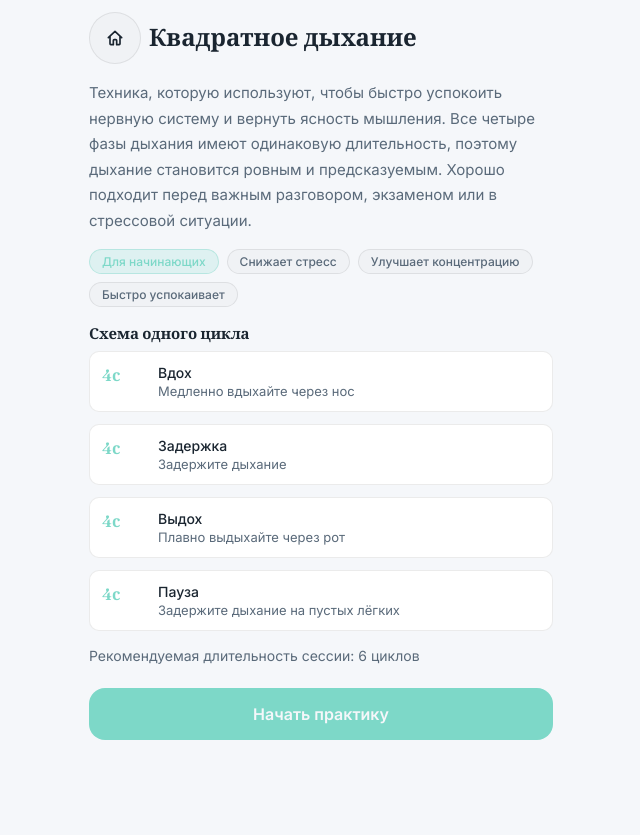
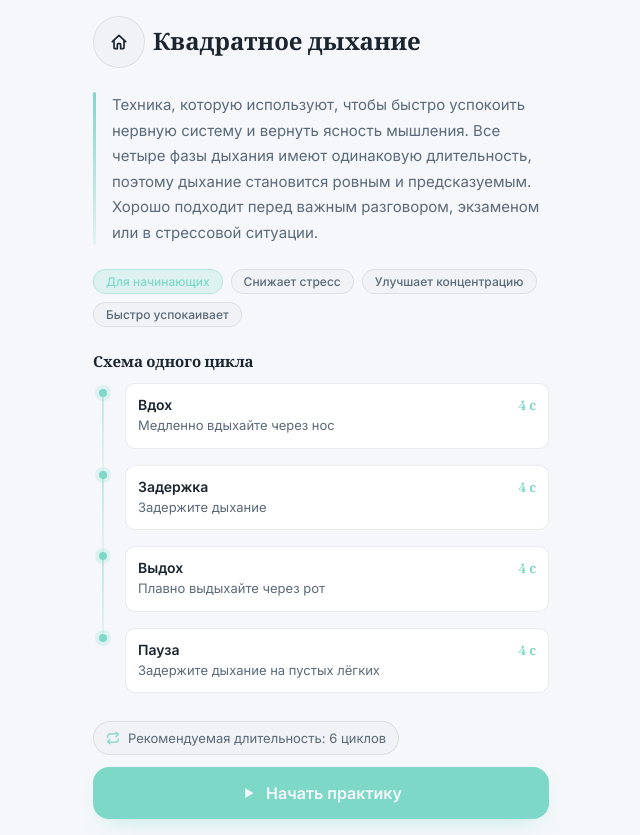
Before and after one commit to no-0-name/breathing-app, a React (Vite) app: page / in a window 1280 px wide. Both pictures are taken after a click on the button 640 px from the left and 550 px from the top of the page. Shown: the whole page, without its empty margins (319-959 px from the left). Before the commit the page ends 800 px from the top, so only its background shows below. Built offline with nearby package versions, Linux system fonts and the light colour scheme.

Commit message:
Feat: redesign technique detail screen with timeline and animations

```diff
--- a/src/components/IconButton/icons.tsx
+++ b/src/components/IconButton/icons.tsx
@@ -61,3 +61,17 @@ export function HomeIcon() {
     </svg>
   );
 }
+
+export function RepeatIcon() {
+  return (
+    <svg width="14" height="14" viewBox="0 0 24 24" fill="none" aria-hidden="true">
+      <path
+        d="M17 2l4 4-4 4M3 11V9a4 4 0 0 1 4-4h14M7 22l-4-4 4-4M21 13v2a4 4 0 0 1-4 4H3"
+        stroke="currentColor"
+        strokeWidth="2"
+        strokeLinecap="round"
+        strokeLinejoin="round"
+      />
+    </svg>
+  );
+}
--- a/src/components/TechniqueDetail/TechniqueDetail.css
+++ b/src/components/TechniqueDetail/TechniqueDetail.css
@@ -2,8 +2,8 @@
 .technique-detail {
   display: flex;
   flex-direction: column;
-  gap: var(--space-4);
-  padding: var(--space-3) var(--space-2); /* Минимальные боковые отступы (8px) */
+  gap: var(--space-5);
+  padding: var(--space-4) var(--space-3);
   flex: 1;
   overflow-y: auto;
   -webkit-overflow-scrolling: touch;
@@ -23,13 +23,29 @@
   justify-self: start;
 }
 
+/* ===== Вступление: акцентная полоса + описание ===== */
+.technique-detail__intro {
+  display: flex;
+  gap: var(--space-4);
+}
+
+.technique-detail__intro-bar {
+  flex-shrink: 0;
+  width: 3px;
+  border-radius: 999px;
+  background: linear-gradient(
+    180deg,
+    var(--accent, var(--color-accent)) 0%,
+    color-mix(in srgb, var(--accent, var(--color-accent)) 15%, transparent) 100%
+  );
+}
+
 .technique-detail__description {
   font-size: clamp(14px, 4vw, 15px);
   line-height: 1.7;
   color: var(--color-text-secondary);
   width: 100%;
   word-wrap: break-word;
-  padding: 0; /* Убираем лишние отступы */
 }
 
 .technique-detail__benefits {
@@ -37,65 +53,147 @@
   flex-wrap: wrap;
   gap: var(--space-2);
   width: 100%;
-  padding: 0;
+}
+
+.technique-detail__benefits .badge {
+  transition: transform 0.15s ease;
+}
+
+.technique-detail__benefits .badge:hover {
+  transform: translateY(-1px);
 }
 
 .technique-detail__section-title {
   font-size: clamp(14px, 4vw, 15px);
   color: var(--color-text-primary);
-  margin-bottom: var(--space-2);
-  padding: 0;
+  margin-bottom: var(--space-3);
 }
 
+/* ===== Схема цикла: дыхательный «таймлайн» ===== */
 .technique-detail__phase-list {
   list-style: none;
   margin: 0;
   padding: 0;
   display: flex;
   flex-direction: column;
-  gap: var(--space-3);
+  gap: var(--space-4);
   width: 100%;
 }
 
 .technique-detail__phase {
+  position: relative;
   display: flex;
   align-items: flex-start;
-  gap: var(--space-4);
-  padding: var(--space-3) var(--space-3); /* Уменьшаем отступы внутри фазы */
+  gap: var(--space-3);
+}
+
+/* Линия соединяет точку этой фазы со следующей — length рассчитан от
+   фактической высоты элемента, поэтому не «плывёт» на переносе текста. */
+.technique-detail__phase:not(:last-child)::before {
+  content: '';
+  position: absolute;
+  top: 10px;
+  left: 9px;
+  width: 2px;
+  height: calc(100% + var(--space-4));
+  background: linear-gradient(
+    180deg,
+    color-mix(in srgb, var(--accent, var(--color-accent)) 45%, transparent),
+    color-mix(in srgb, var(--accent, var(--color-accent)) 12%, transparent)
+  );
+}
+
+.technique-detail__phase-marker {
+  position: relative;
+  z-index: 1;
+  flex-shrink: 0;
+  width: 20px;
+  display: flex;
+  justify-content: center;
+}
+
+.technique-detail__phase-dot {
+  width: 8px;
+  height: 8px;
+  margin-top: 6px;
+  border-radius: 50%;
+  background: var(--accent, var(--color-accent));
+  box-shadow: 0 0 0 4px color-mix(in srgb, var(--accent, var(--color-accent)) 18%, transparent);
+}
+
+.technique-detail__phase-content {
+  flex: 1;
+  min-width: 0;
   background: var(--color-surface);
   border: 1px solid var(--color-border);
   border-radius: var(--radius-sm);
-  width: 100%;
+  padding: var(--space-3);
+  transition: border-color 0.2s ease, transform 0.15s ease;
 }
 
-.technique-detail__phase-duration {
-  min-width: 40px;
-  font-family: var(--font-display);
-  font-weight: 600;
-  color: var(--accent, var(--color-accent));
-  flex-shrink: 0;
+.technique-detail__phase-content:hover {
+  border-color: color-mix(in srgb, var(--accent, var(--color-accent)) 45%, var(--color-border));
+  transform: translateX(2px);
+}
+
+.technique-detail__phase-top {
+  display: flex;
+  align-items: baseline;
+  justify-content: space-between;
+  gap: var(--space-2);
+  margin-bottom: 2px;
 }
 
 .technique-detail__phase-label {
   font-size: clamp(13px, 3.5vw, 14px);
-  font-weight: 500;
-  margin-bottom: 2px;
+  font-weight: 600;
+}
+
+.technique-detail__phase-duration {
+  flex-shrink: 0;
+  font-family: var(--font-display);
+  font-weight: 600;
+  font-size: 13px;
+  color: var(--accent, var(--color-accent));
 }
 
 .technique-detail__phase-hint {
   font-size: clamp(12px, 3vw, 13px);
   color: var(--color-text-secondary);
+  line-height: 1.5;
+}
+
+/* ===== Подвал: чип с циклами + кнопка старта ===== */
+.technique-detail__footer {
+  display: flex;
+  flex-direction: column;
+  align-items: flex-start;
+  gap: var(--space-3);
+  margin-top: var(--space-1);
 }
 
 .technique-detail__cycles {
-  font-size: clamp(13px, 3.5vw, 14px);
+  display: inline-flex;
+  align-items: center;
+  gap: var(--space-2);
+  padding: var(--space-2) var(--space-3);
+  border-radius: 999px;
+  background: var(--color-surface-raised);
+  border: 1px solid var(--color-border);
   color: var(--color-text-secondary);
-  width: 100%;
-  padding: 0;
+  font-size: clamp(12px, 3.5vw, 13px);
+}
+
+.technique-detail__cycles svg {
+  color: var(--accent, var(--color-accent));
+  flex-shrink: 0;
 }
 
 .technique-detail__start-button {
-  margin-top: var(--space-2);
+  display: inline-flex;
+  align-items: center;
+  justify-content: center;
+  gap: var(--space-2);
   padding: var(--space-4);
   border: none;
   border-radius: var(--radius-md);
@@ -103,24 +201,77 @@
   color: var(--color-bg);
   font-size: clamp(15px, 4.5vw, 16px);
   font-weight: 600;
-  transition: transform 0.15s ease;
+  transition: transform 0.15s ease, box-shadow 0.2s ease;
   width: 100%;
   cursor: pointer;
+  box-shadow: 0 10px 24px -14px color-mix(in srgb, var(--accent, var(--color-accent)) 70%, transparent);
+}
+
+.technique-detail__start-button svg {
+  width: 18px;
+  height: 18px;
+  flex-shrink: 0;
 }
 
 .technique-detail__start-button:active {
   transform: scale(0.98);
 }
 
+/* ===== Плавное появление контента при открытии страницы ===== */
+@keyframes technique-detail-fade-in {
+  from {
+    opacity: 0;
+    transform: translateY(10px);
+  }
+  to {
+    opacity: 1;
+    transform: translateY(0);
+  }
+}
+
+.technique-detail > .screen-header,
+.technique-detail__intro,
+.technique-detail__benefits,
+.technique-detail__phases,
+.technique-detail__footer {
+  animation: technique-detail-fade-in 480ms cubic-bezier(0.16, 1, 0.3, 1) both;
+}
+
+.technique-detail > .screen-header {
+  animation-delay: 0ms;
+}
+.technique-detail__intro {
+  animation-delay: 60ms;
+}
+.technique-detail__benefits {
+  animation-delay: 120ms;
+}
+.technique-detail__phases {
+  animation-delay: 180ms;
+}
+.technique-detail__footer {
+  animation-delay: 260ms;
+}
+
+.technique-detail__phase {
+  animation: technique-detail-fade-in 420ms cubic-bezier(0.16, 1, 0.3, 1) both;
+}
+
+.technique-detail__phase:nth-child(1) { animation-delay: 220ms; }
+.technique-detail__phase:nth-child(2) { animation-delay: 280ms; }
+.technique-detail__phase:nth-child(3) { animation-delay: 340ms; }
+.technique-detail__phase:nth-child(4) { animation-delay: 400ms; }
+.technique-detail__phase:nth-child(5) { animation-delay: 460ms; }
+.technique-detail__phase:nth-child(6) { animation-delay: 520ms; }
+
 /* ===== МОБИЛЬНАЯ АДАПТАЦИЯ ===== */
 @media (max-width: 480px) {
   .technique-detail {
-    padding: var(--space-2) var(--space-1); /* Ещё меньше отступов на маленьких экранах */
-    gap: var(--space-3);
+    padding: var(--space-3) var(--space-2);
+    gap: var(--space-4);
   }
 
-  .technique-detail__phase {
-    padding: var(--space-2) var(--space-2);
-    gap: var(--space-3);
+  .technique-detail__phase-content {
+    padding: var(--space-2) var(--space-3);
   }
 }
--- a/src/components/TechniqueDetail/TechniqueDetail.tsx
+++ b/src/components/TechniqueDetail/TechniqueDetail.tsx
@@ -4,6 +4,7 @@ import type { BreathingTechnique } from '../../types/breathing.types';
 import { getLevelColor, getLevelLabel } from '../../data/levels';
 import { Badge } from '../Badge/Badge';
 import { ScreenHeader } from '../ScreenHeader/ScreenHeader';
+import { PlayIcon, RepeatIcon } from '../IconButton/icons';
 
 interface TechniqueDetailProps {
   technique: BreathingTechnique;
@@ -16,7 +17,10 @@ export function TechniqueDetail({ technique, onStart, onGoHome }: TechniqueDetai
     <div className="technique-detail" style={{ ['--accent' as string]: getLevelColor(technique.level) }}>
       <ScreenHeader title={technique.title} onGoHome={onGoHome} />
 
-      <p className="technique-detail__description">{technique.fullDescription}</p>
+      <div className="technique-detail__intro">
+        <span className="technique-detail__intro-bar" aria-hidden="true" />
+        <p className="technique-detail__description">{technique.fullDescription}</p>
+      </div>
 
       <div className="technique-detail__benefits">
         <Badge tone="accent">{getLevelLabel(technique.level)}</Badge>
@@ -29,12 +33,19 @@ export function TechniqueDetail({ technique, onStart, onGoHome }: TechniqueDetai
 
       <section className="technique-detail__phases">
         <h2 className="technique-detail__section-title">Схема одного цикла</h2>
+        {/* Вертикальная линия связывает фазы в единый ритм вдоха и выдоха —
+            это не декорация: фазы действительно идут друг за другом по кругу. */}
         <ol className="technique-detail__phase-list">
           {technique.phases.map((phase, index) => (
             <li key={index} className="technique-detail__phase">
-              <span className="technique-detail__phase-duration">{phase.durationSec}с</span>
-              <div>
-                <p className="technique-detail__phase-label">{phase.label}</p>
+              <span className="technique-detail__phase-marker" aria-hidden="true">
+                <span className="technique-detail__phase-dot" />
+              </span>
+              <div className="technique-detail__phase-content">
+                <div className="technique-detail__phase-top">
+                  <p className="technique-detail__phase-label">{phase.label}</p>
+                  <span className="technique-detail__phase-duration">{phase.durationSec} с</span>
+                </div>
                 <p className="technique-detail__phase-hint">{phase.hint}</p>
               </div>
             </li>
@@ -42,13 +53,17 @@ export function TechniqueDetail({ technique, onStart, onGoHome }: TechniqueDetai
         </ol>
       </section>
 
-      <p className="technique-detail__cycles">
-        Рекомендуемая длительность сессии: {technique.recommendedCycles} циклов
-      </p>
+      <div className="technique-detail__footer">
+        <div className="technique-detail__cycles">
+          <RepeatIcon />
+          <span>Рекомендуемая длительность: {technique.recommendedCycles} циклов</span>
+        </div>
 
-      <button className="technique-detail__start-button" onClick={onStart} type="button">
-        Начать практику
-      </button>
+        <button className="technique-detail__start-button" onClick={onStart} type="button">
+          <PlayIcon />
+          Начать практику
+        </button>
+      </div>
     </div>
   );
 }
```
